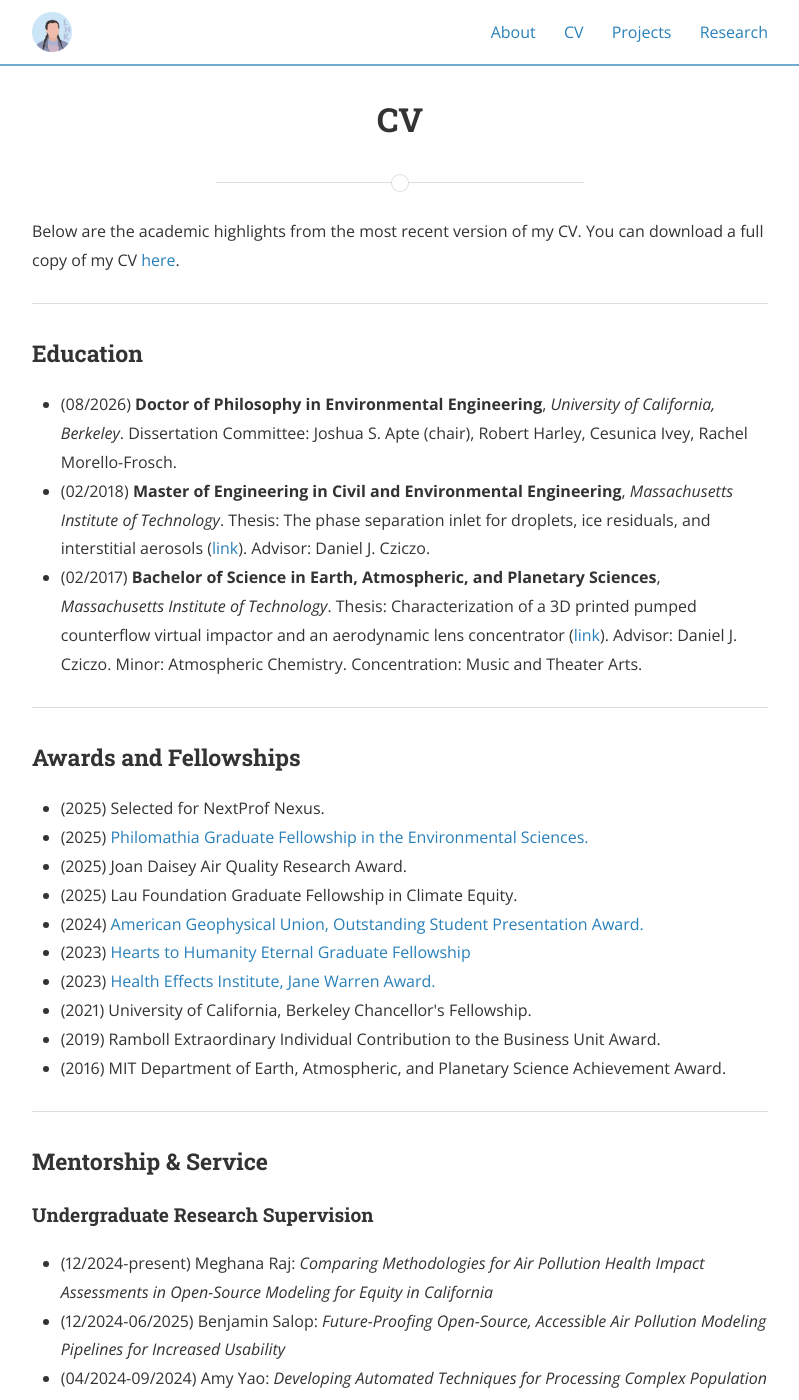
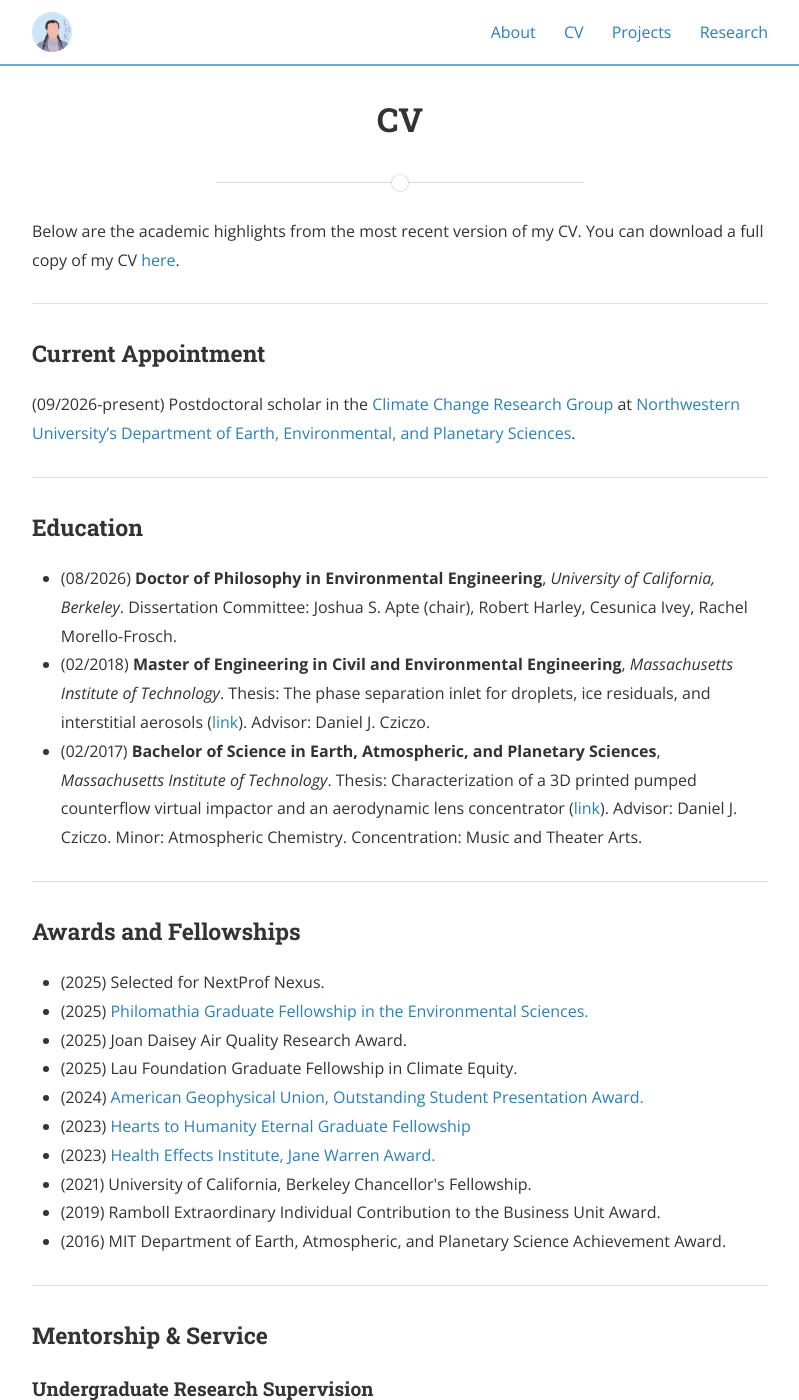
Before and after one commit to lkoolik/lkoolik.github.io, a Jekyll site: the page built from cv.md, in a window 1280 px wide and 1400 px high. Shown: the whole window, without its empty margins (240-1039 px from the left). Built offline with Jekyll 4.4.1, drawn with Linux system fonts in a browser that asks for light colours; nearby versions of some CDN libraries; some of the changed text lies outside the part shown.

Commit message:
Update cv.md

```diff
--- a/cv.md
+++ b/cv.md
@@ -7,6 +7,12 @@ nav_order: 2
 ---
 
 <p>Below are the academic highlights from the most recent version of my CV. You can download a full copy of my CV <a href="https://raw.githubusercontent.com/lkoolik/lkoolik.github.io/main/assets/Libby%20H%20Koolik%20CV.pdf" target="_blank">here</a>.</p>
+
+<hr>
+
+<h3>Current Appointment</h3>
+
+(09/2026-present) Postdoctoral scholar in the <a href="https://sites.northwestern.edu/danethan/">Climate Change Research Group</a> at <a href="https://deeps.northwestern.edu/">Northwestern University's Department of Earth, Environmental, and Planetary Sciences</a>.
 
 <hr>
 
@@ -38,7 +44,7 @@ nav_order: 2
 <h3>Mentorship & Service</h3>
 <h4>Undergraduate Research Supervision</h4>
 <ul>
-  <li>(12/2024-present) Meghana Raj: <em>Comparing Methodologies for Air Pollution Health Impact Assessments in Open-Source Modeling for Equity in California</em> </li>
+  <li>(12/2024-06/2026) Meghana Raj: <em>Comparing Methodologies for Air Pollution Health Impact Assessments in Open-Source Modeling for Equity in California</em> </li>
   <li>(12/2024-06/2025) Benjamin Salop: <em>Future-Proofing Open-Source, Accessible Air Pollution Modeling Pipelines for Increased Usability</em> </li>
   <li>(04/2024-09/2024) Amy Yao: <em>Developing Automated Techniques for Processing Complex Population Data</em> </li>
   <li>(01/2023-06/2024) Clara Rong: <em>Decomposing California's Agricultural Sector for Insights Towards Equitable Air Quality</em> (<a href="https://agu.confex.com/agu/fm23/meetingapp.cgi/Paper/1324285">abstract</a>, <a href="https://agu23.ipostersessions.com/?s=9B-D2-A7-D7-94-1B-81-68-0A-CA-BD-01-52-8E-76-C2">iPoster</a>) </li>
```
